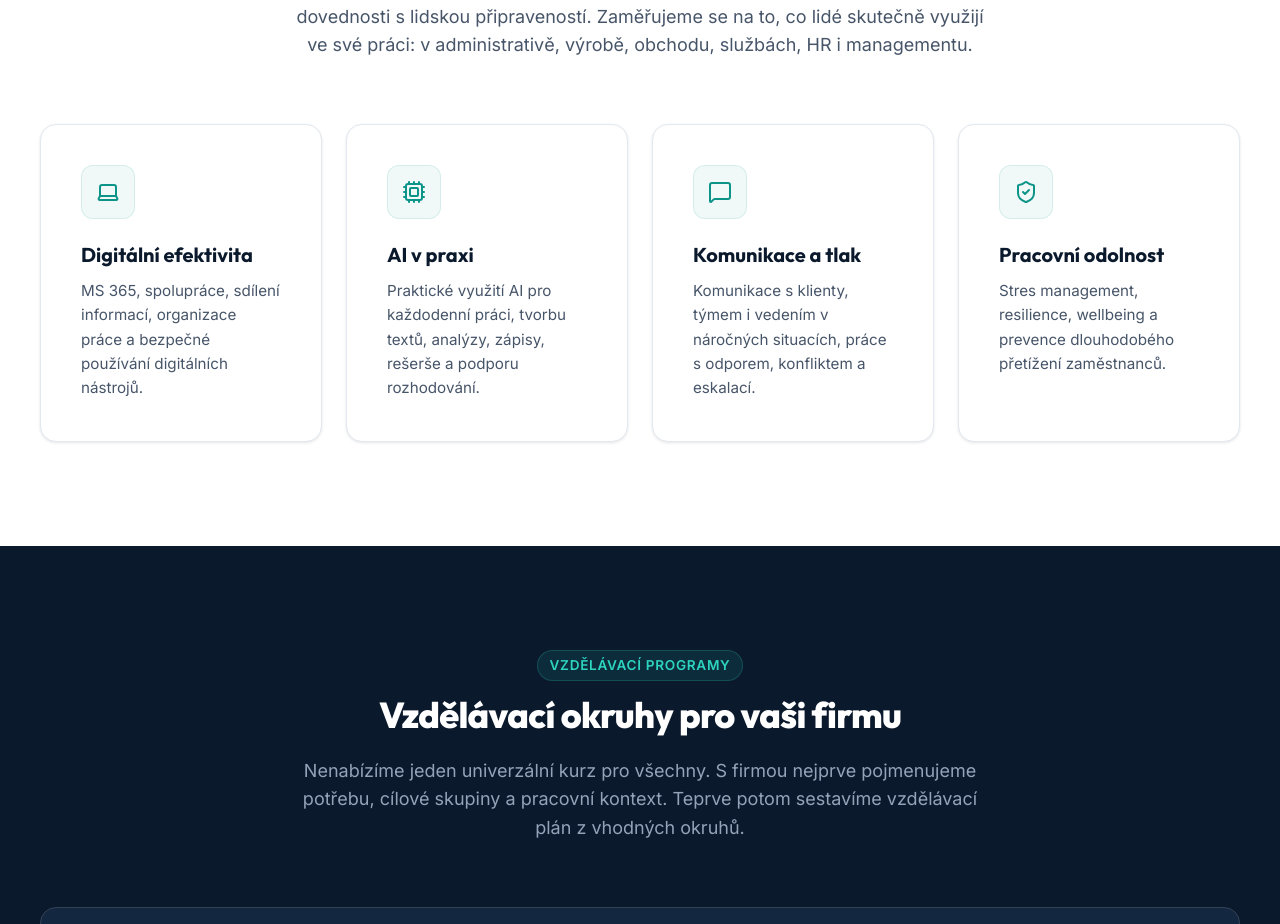
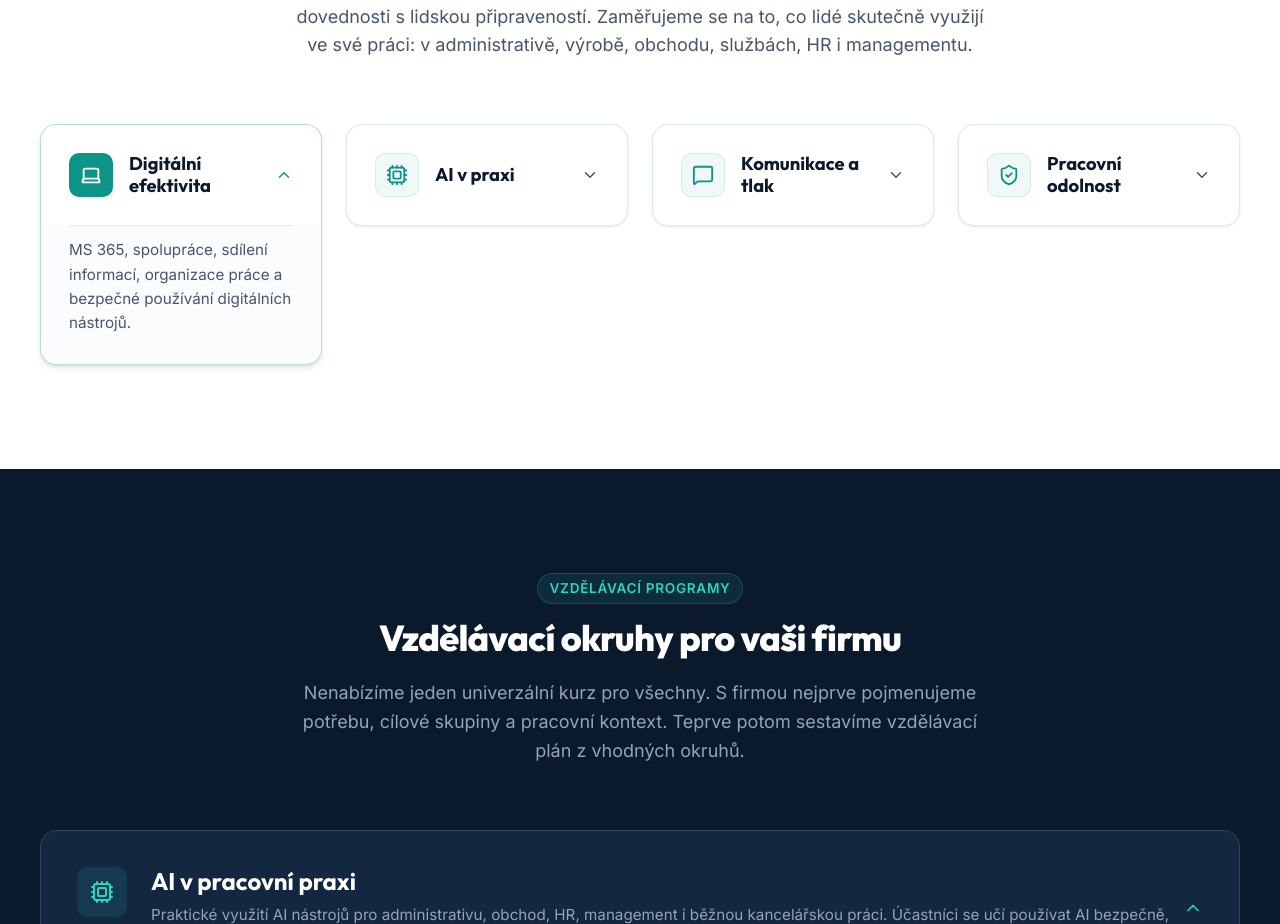
Before and after one commit to radoszek007/Evolvica, a React (Vite) app: page / in a window 1280 px wide. Shown: the part 1066-1990 px from the top of the page. Built offline with nearby package versions, Linux system fonts and the light colour scheme.

Commit message:
feat: turn WhyUs static cards into sleek expandable accordions

```diff
--- a/src/components/WhyUs.jsx
+++ b/src/components/WhyUs.jsx
@@ -1,26 +1,36 @@
-import React from 'react';
-import { Laptop, Cpu, MessageSquare, ShieldCheck } from 'lucide-react';
+import React, { useState } from 'react';
+import { Laptop, Cpu, MessageSquare, ShieldCheck, ChevronDown } from 'lucide-react';
 import AnimateOnScroll from './AnimateOnScroll';
 
 export default function WhyUs() {
+  const [expandedIndices, setExpandedIndices] = useState([0]); // First item open by default to signal interactivity
+
+  const toggleExpand = (index) => {
+    if (expandedIndices.includes(index)) {
+      setExpandedIndices(expandedIndices.filter((i) => i !== index));
+    } else {
+      setExpandedIndices([...expandedIndices, index]);
+    }
+  };
+
   const cards = [
     {
-      icon: <Laptop size={24} />,
+      icon: <Laptop size={22} />,
       title: 'Digitální efektivita',
       desc: 'MS 365, spolupráce, sdílení informací, organizace práce a bezpečné používání digitálních nástrojů.'
     },
     {
-      icon: <Cpu size={24} />,
+      icon: <Cpu size={22} />,
       title: 'AI v praxi',
       desc: 'Praktické využití AI pro každodenní práci, tvorbu textů, analýzy, zápisy, rešerše a podporu rozhodování.'
     },
     {
-      icon: <MessageSquare size={24} />,
+      icon: <MessageSquare size={22} />,
       title: 'Komunikace a tlak',
       desc: 'Komunikace s klienty, týmem i vedením v náročných situacích, práce s odporem, konfliktem a eskalací.'
     },
     {
-      icon: <ShieldCheck size={24} />,
+      icon: <ShieldCheck size={22} />,
       title: 'Pracovní odolnost',
       desc: 'Stres management, resilience, wellbeing a prevence dlouhodobého přetížení zaměstnanců.'
     }
@@ -38,19 +48,29 @@ export default function WhyUs() {
         </AnimateOnScroll>
 
         <div className="grid-4">
-          {cards.map((card, idx) => (
+          {cards.map((card, idx) => {
+            const isExpanded = expandedIndices.includes(idx);
+            return (
               <AnimateOnScroll
                 key={idx}
-              className="card-why"
+                className={`card-why ${isExpanded ? 'expanded' : ''}`}
                 delay={(idx + 1) * 0.1}
               >
+                <div className="card-why-header" onClick={() => toggleExpand(idx)}>
+                  <div className="card-why-header-left">
                     <div className="card-why-icon-box">
                       {card.icon}
                     </div>
                     <h3 className="card-why-title">{card.title}</h3>
+                  </div>
+                  <ChevronDown className="card-why-chevron" size={18} />
+                </div>
+                <div className="card-why-body">
                   <p className="card-why-desc">{card.desc}</p>
+                </div>
               </AnimateOnScroll>
-          ))}
+            );
+          })}
         </div>
       </div>
     </section>
--- a/src/index.css
+++ b/src/index.css
@@ -249,6 +249,7 @@ img, svg {
   display: grid;
   grid-template-columns: repeat(4, 1fr);
   gap: 1.5rem;
+  align-items: start;
 }
 
 @media (max-width: 1024px) {
@@ -537,68 +538,115 @@ img, svg {
 /* Why Us Section */
 .card-why {
   background-color: var(--color-neutral-white);
-  padding: 2.5rem;
   border-radius: var(--border-radius-md);
   border: 1px solid var(--color-border-light);
   transition: var(--transition-smooth);
   box-shadow: var(--shadow-sm);
   display: flex;
   flex-direction: column;
-  position: relative;
+  overflow: hidden;
 }
 
-.card-why:hover {
-  transform: translateY(-5px);
-  box-shadow: var(--shadow-lg);
-  border-color: rgba(13, 148, 136, 0.3);
-}
-
-.card-why::before {
-  content: '';
-  position: absolute;
-  top: 0;
-  left: 0;
-  right: 0;
-  height: 4px;
-  background-color: transparent;
-  border-top-left-radius: var(--border-radius-md);
-  border-top-right-radius: var(--border-radius-md);
+.card-why-header {
+  padding: 1.75rem;
+  display: flex;
+  align-items: center;
+  justify-content: space-between;
+  cursor: pointer;
+  user-select: none;
+  gap: 0.75rem;
   transition: var(--transition-smooth);
 }
 
-.card-why:hover::before {
-  background-color: var(--color-accent-teal);
+.card-why-header-left {
+  display: flex;
+  align-items: center;
+  gap: 1rem;
 }
 
 .card-why-icon-box {
-  width: 54px;
-  height: 54px;
-  border-radius: 12px;
+  width: 44px;
+  height: 44px;
+  border-radius: 10px;
   background-color: rgba(13, 148, 136, 0.06);
   border: 1px solid rgba(13, 148, 136, 0.12);
   color: var(--color-accent-teal);
   display: flex;
   align-items: center;
   justify-content: center;
-  margin-bottom: 1.5rem;
+  flex-shrink: 0;
   transition: var(--transition-smooth);
 }
 
-.card-why:hover .card-why-icon-box {
+.card-why-title {
+  font-size: 1.15rem;
+  font-weight: 700;
+  margin: 0;
+  color: var(--color-primary-navy);
+  transition: var(--transition-smooth);
+}
+
+.card-why-chevron {
+  color: var(--color-text-muted-dark);
+  transition: transform 0.3s ease, color 0.3s ease;
+  flex-shrink: 0;
+}
+
+/* Hover effect on header */
+.card-why-header:hover {
+  background-color: rgba(13, 148, 136, 0.03);
+}
+
+.card-why-header:hover .card-why-title {
+  color: var(--color-accent-teal);
+}
+
+.card-why-header:hover .card-why-icon-box {
   background-color: var(--color-accent-teal);
   color: var(--color-neutral-white);
 }
 
-.card-why-title {
-  font-size: 1.25rem;
-  margin-bottom: 0.75rem;
-  font-weight: 700;
+.card-why-header:hover .card-why-chevron {
+  color: var(--color-accent-teal);
+}
+
+/* Expanded state indicators */
+.card-why.expanded {
+  border-color: rgba(13, 148, 136, 0.3);
+  box-shadow: var(--shadow-md);
+}
+
+.card-why.expanded .card-why-chevron {
+  transform: rotate(180deg);
+  color: var(--color-accent-teal);
+}
+
+.card-why.expanded .card-why-icon-box {
+  background-color: var(--color-accent-teal);
+  color: var(--color-neutral-white);
+}
+
+/* Card Body */
+.card-why-body {
+  max-height: 0;
+  overflow: hidden;
+  transition: max-height 0.4s cubic-bezier(0.16, 1, 0.3, 1), padding 0.4s ease;
+  background-color: rgba(248, 250, 252, 0.5);
+  border-top: 0px solid transparent;
+}
+
+.card-why.expanded .card-why-body {
+  max-height: 250px;
+  padding: 0 1.75rem 1.75rem 1.75rem;
 }
 
 .card-why-desc {
   color: var(--color-text-muted-dark);
   font-size: 0.95rem;
-  flex-grow: 1;
+  line-height: 1.6;
+  margin: 0;
+  padding-top: 0.75rem;
+  border-top: 1px solid var(--color-border-light);
 }
 
 /* Courses Section */
```
Lines whose indentation alone changed are shown as unchanged.
